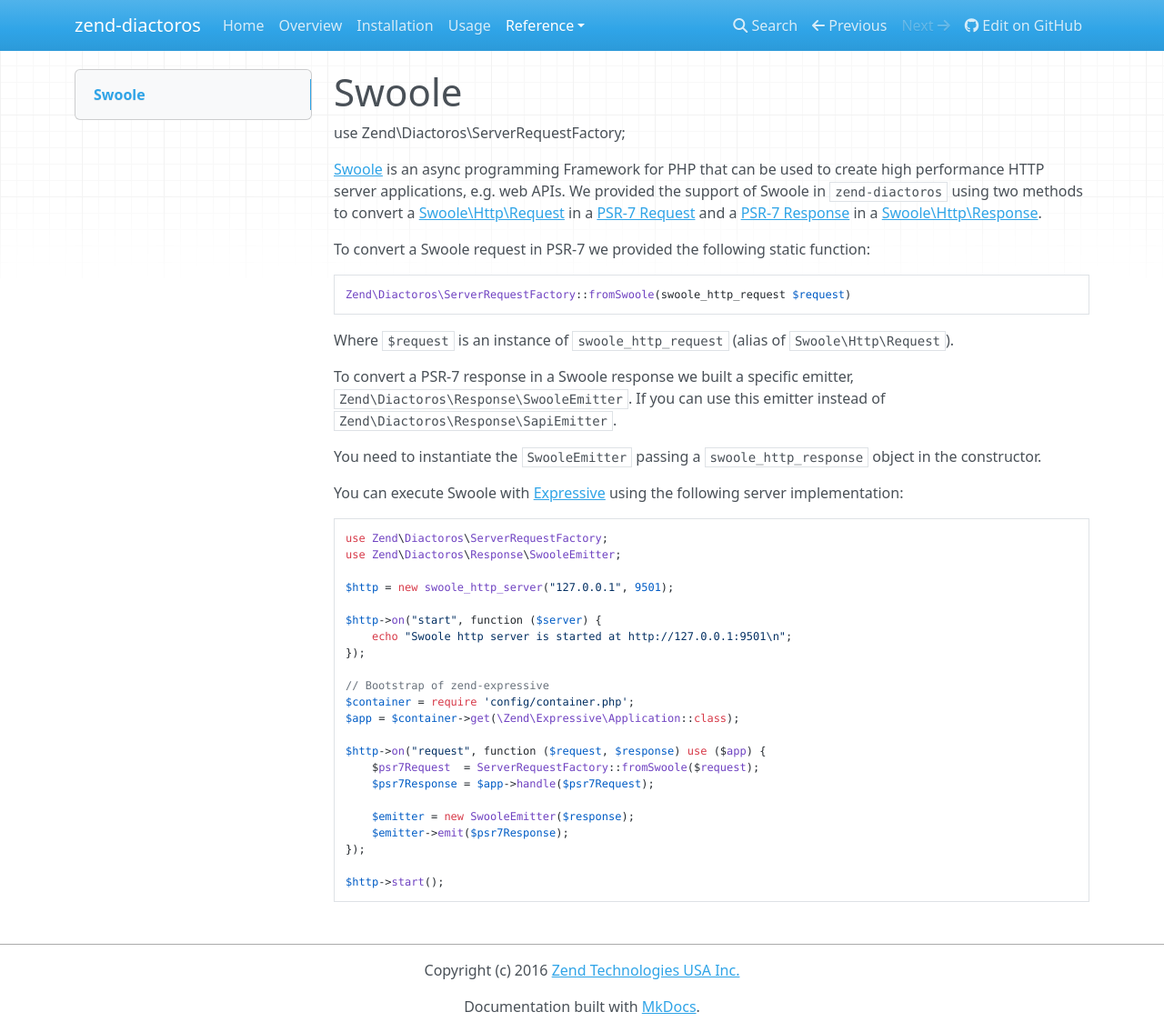
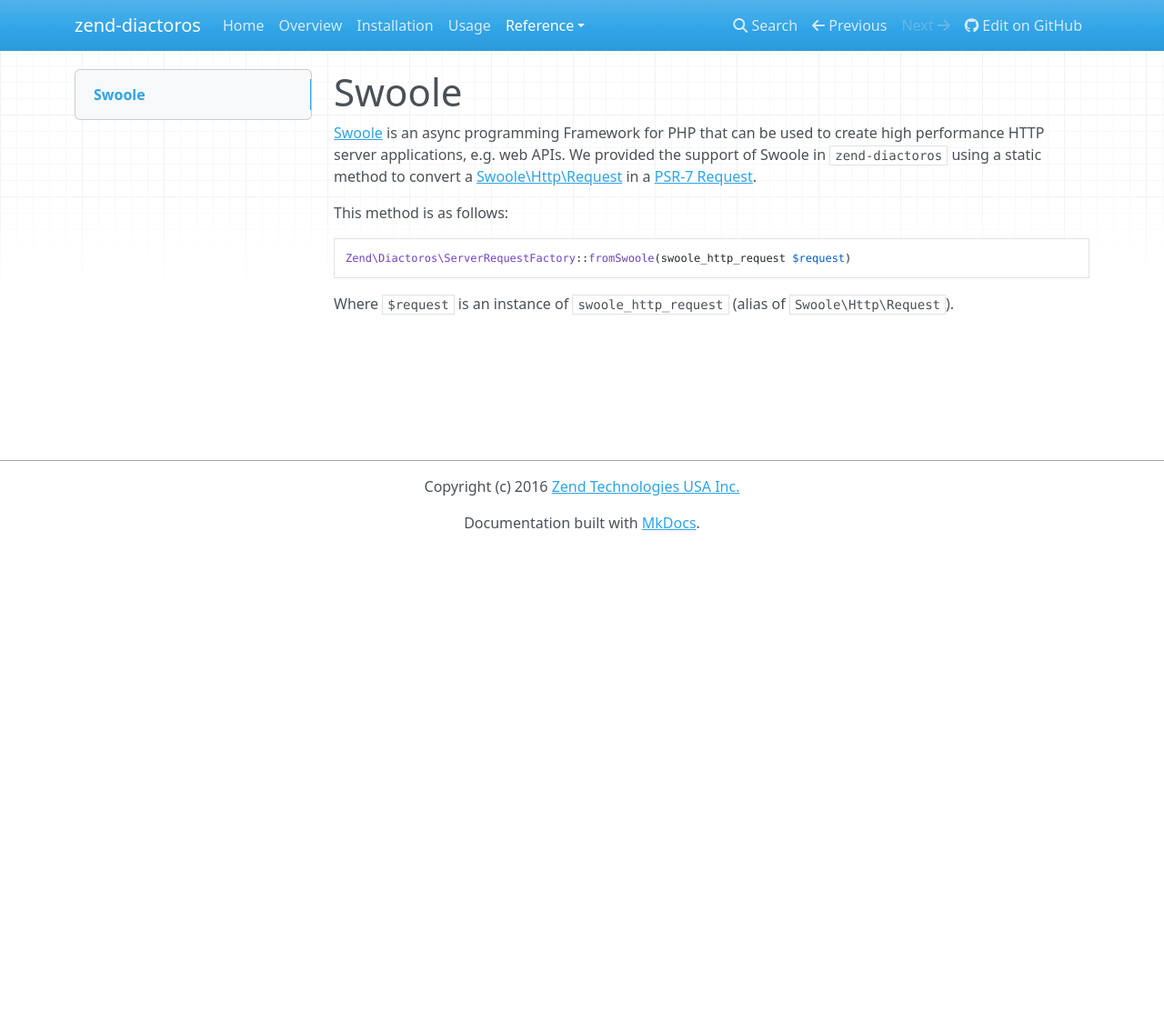
Before and after one commit to zendframework/zend-diactoros, an MkDocs documentation site: the page built from doc/book/swoole.md, in a window 1280 px wide and 1135 px high. Shown: the whole window at 91% size. Built offline with MkDocs 1.6.1, drawn with Linux system fonts in a browser that asks for light colours; nearby versions of some CDN libraries; old or Windows-style settings are respelled for this version of MkDocs.

Commit message:
Fixed the Swoole docs

````diff
--- a/doc/book/swoole.md
+++ b/doc/book/swoole.md
@@ -1,15 +1,12 @@
 # Swoole
-use Zend\Diactoros\ServerRequestFactory;
 
 [Swoole](https://www.swoole.co.uk/) is an async programming Framework for PHP
 that can be used to create high performance HTTP server applications, e.g. web
-APIs. We provided the support of Swoole in `zend-diactoros` using two methods to
-convert a [Swoole\Http\Request](http://php.net/manual/en/class.swoole-http-request.php)
-in a [PSR-7 Request](https://www.php-fig.org/psr/psr-7/#32-psrhttpmessagerequestinterface)
-and a [PSR-7 Response](https://www.php-fig.org/psr/psr-7/#33-psrhttpmessageresponseinterface)
-in a [Swoole\Http\Response](http://php.net/manual/en/class.swoole-http-response.php).
+APIs. We provided the support of Swoole in `zend-diactoros` using a static
+method to convert a [Swoole\Http\Request](http://php.net/manual/en/class.swoole-http-request.php)
+in a [PSR-7 Request](https://www.php-fig.org/psr/psr-7/#32-psrhttpmessagerequestinterface).
 
-To convert a Swoole request in PSR-7 we provided the following static function:
+This method is as follows:
 
 ```
 Zend\Diactoros\ServerRequestFactory::fromSwoole(swoole_http_request $request)
@@ -17,38 +14,3 @@ Zend\Diactoros\ServerRequestFactory::fromSwoole(swoole_http_request $request)
 
 Where `$request` is an instance of `swoole_http_request` (alias of
 `Swoole\Http\Request`).
-
-To convert a PSR-7 response in a Swoole response we built a specific emitter,
-`Zend\Diactoros\Response\SwooleEmitter`. If you can use this emitter instead of
-`Zend\Diactoros\Response\SapiEmitter`.
-
-You need to instantiate the `SwooleEmitter` passing a `swoole_http_response`
-object in the constructor.
-
-You can execute Swoole with [Expressive](https://getexpressive.org/) using the
-following server implementation:
-
-```php
-use Zend\Diactoros\ServerRequestFactory;
-use Zend\Diactoros\Response\SwooleEmitter;
-
-$http = new swoole_http_server("127.0.0.1", 9501);
-
-$http->on("start", function ($server) {
-    echo "Swoole http server is started at http://127.0.0.1:9501\n";
-});
-
-// Bootstrap of zend-expressive
-$container = require 'config/container.php';
-$app = $container->get(\Zend\Expressive\Application::class);
-
-$http->on("request", function ($request, $response) use ($app) {
-    $psr7Request  = ServerRequestFactory::fromSwoole($request);
-    $psr7Response = $app->handle($psr7Request);
-
-    $emitter = new SwooleEmitter($response);
-    $emitter->emit($psr7Response);
-});
-
-$http->start();
-```
````
